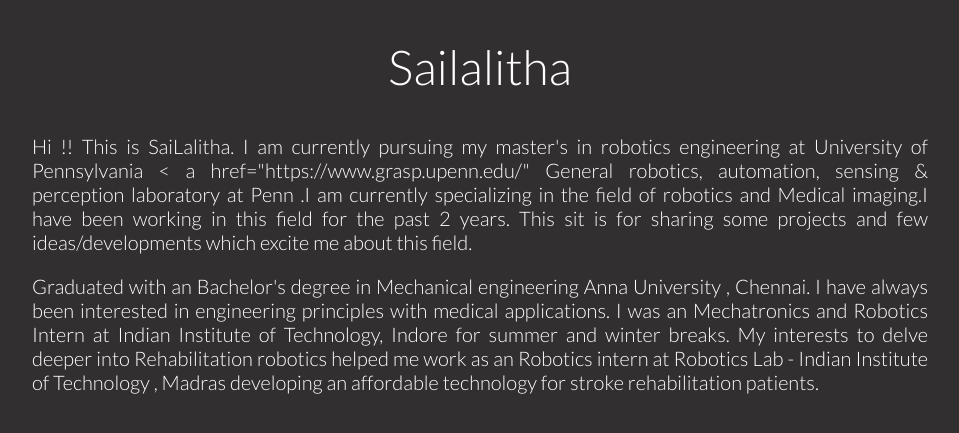
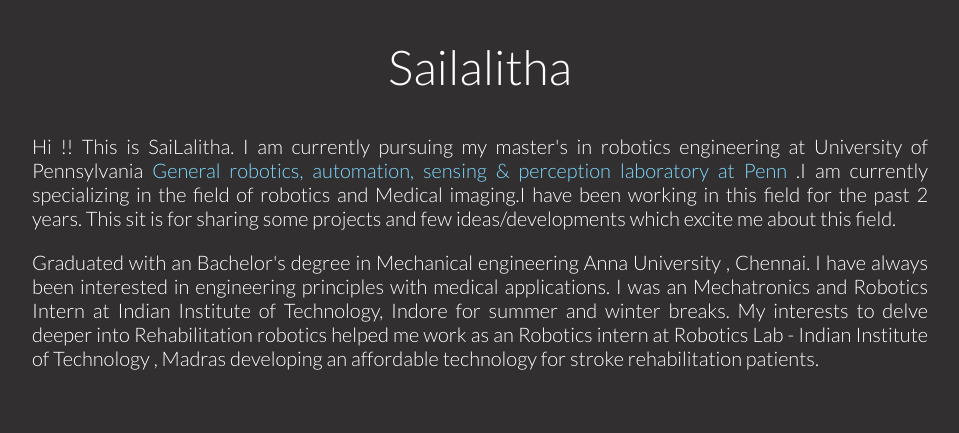
Before and after one commit to sailalitha96/sailalitha96.github.io, a Jekyll site: the page index.html, which Jekyll copies as it is, in a window 1280 px wide. Shown: the top 433 px of the page, without its empty margins (160-1119 px from the left). Built offline with Jekyll 4.4.1, drawn with Linux system fonts in a browser that asks for light colours; nearby versions of some CDN libraries.

Commit message:
Update index.html

```diff
--- a/index.html
+++ b/index.html
@@ -12,7 +12,7 @@
 	<body>
 
 		<h5>Sailalitha</h5>
-		<p> Hi !! This is SaiLalitha. I am currently pursuing my master's in robotics engineering at University of Pennsylvania < a href="https://www.grasp.upenn.edu/" General robotics, automation, sensing & perception laboratory at Penn </a>.I am currently specializing in the field of robotics and Medical imaging.I have been working in this field for the past 2 years.
+		<p> Hi !! This is SaiLalitha. I am currently pursuing my master's in robotics engineering at University of Pennsylvania <a href="https://www.grasp.upenn.edu/">General robotics, automation, sensing & perception laboratory at Penn </a>.I am currently specializing in the field of robotics and Medical imaging.I have been working in this field for the past 2 years.
 			This sit is for sharing some projects and few ideas/developments which excite me about this field.
 
 		<p> Graduated with an Bachelor's degree in Mechanical engineering Anna University , Chennai. I have always been interested in engineering principles with medical applications. I was an Mechatronics and Robotics Intern at Indian Institute of Technology, Indore for summer and winter breaks. My interests to delve deeper into Rehabilitation robotics helped me work as an Robotics intern at Robotics Lab - Indian Institute of Technology , Madras developing an affordable technology for stroke rehabilitation patients.</p>
```
